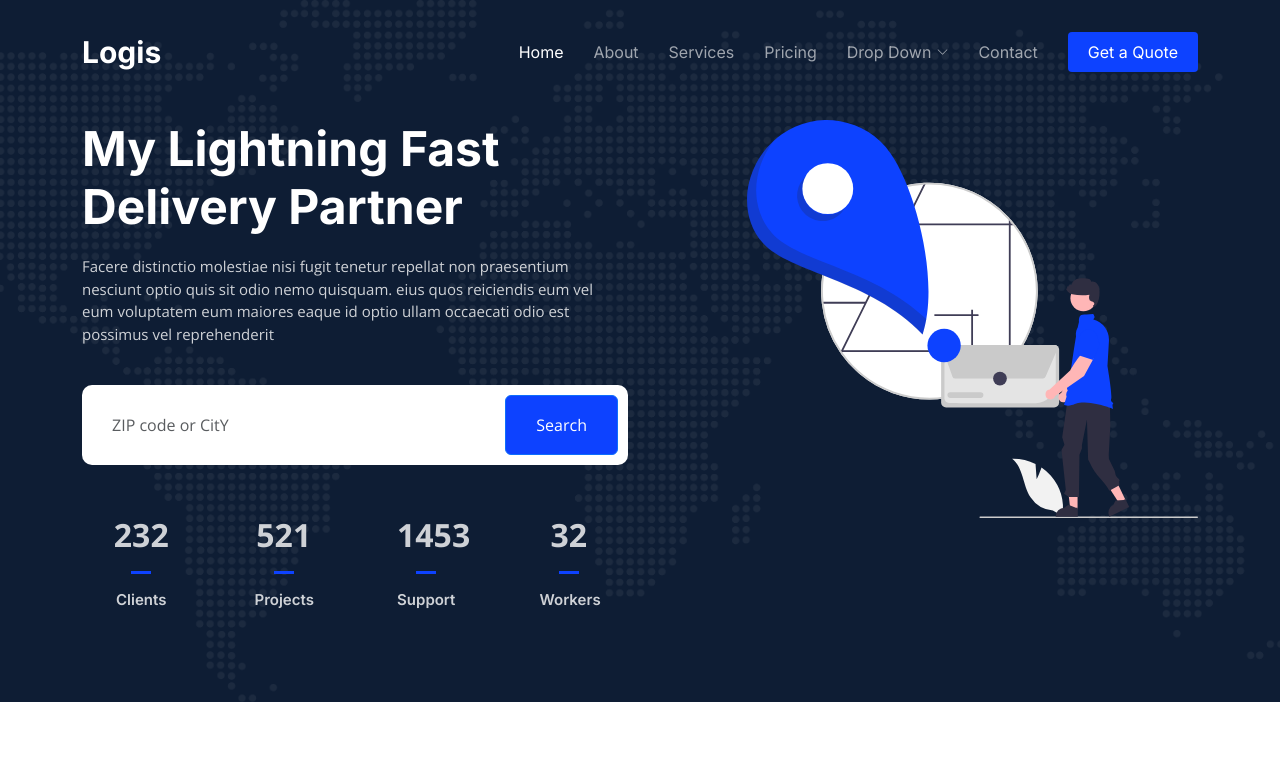
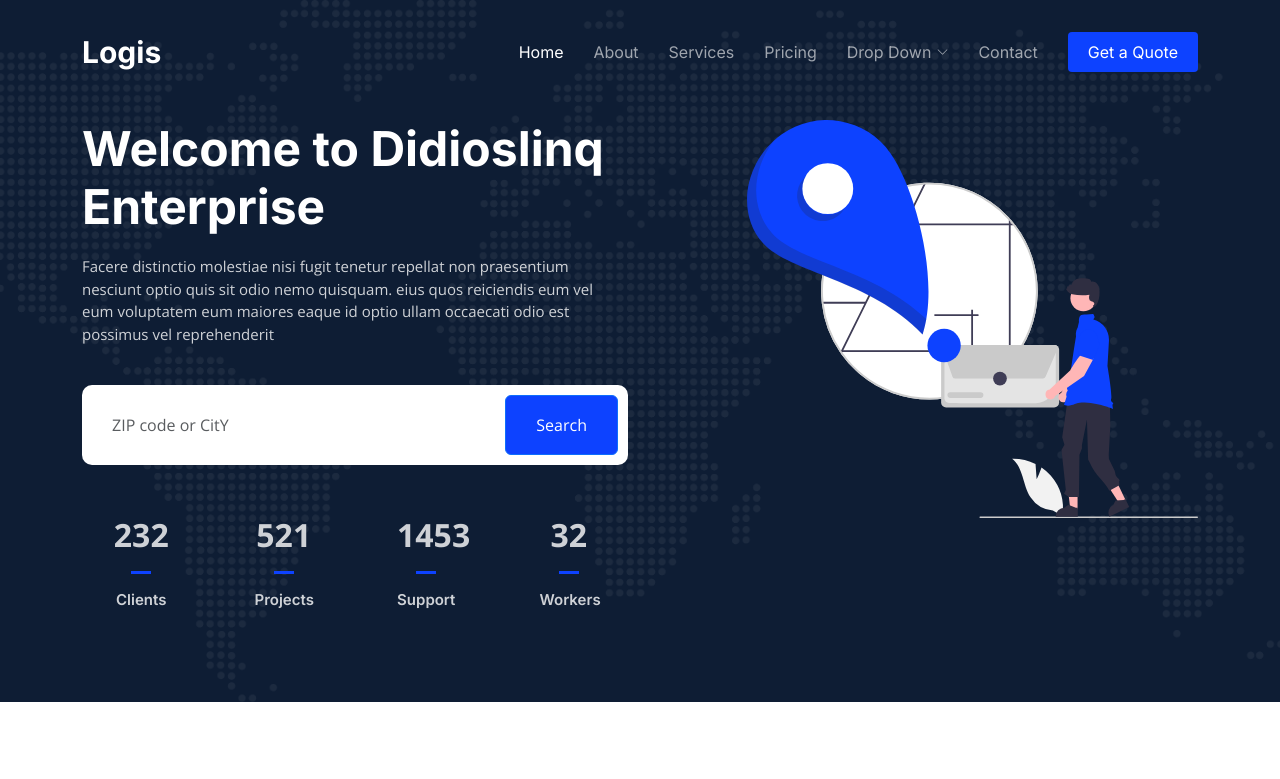
Before and after one commit to dkojo/pipeline-app, a plain HTML site: page index.html in a window 1280 px wide. Shown: the top 779 px of the page. Drawn offline with nearby package versions, Linux system fonts and the light colour scheme.

Commit message:
updated code

```diff
--- a/index.html
+++ b/index.html
@@ -89,7 +89,7 @@
     <div class="container">
       <div class="row gy-4 d-flex justify-content-between">
         <div class="col-lg-6 order-2 order-lg-1 d-flex flex-column justify-content-center">
-          <h2 data-aos="fade-up">My Lightning Fast Delivery Partner</h2>
+          <h2 data-aos="fade-up">Welcome to Didioslinq Enterprise</h2>
           <p data-aos="fade-up" data-aos-delay="100">Facere distinctio molestiae nisi fugit tenetur repellat non praesentium nesciunt optio quis sit odio nemo quisquam. eius quos reiciendis eum vel eum voluptatem eum maiores eaque id optio ullam occaecati odio est possimus vel reprehenderit</p>
 
           <form action="#" class="form-search d-flex align-items-stretch mb-3" data-aos="fade-up" data-aos-delay="200">
```
